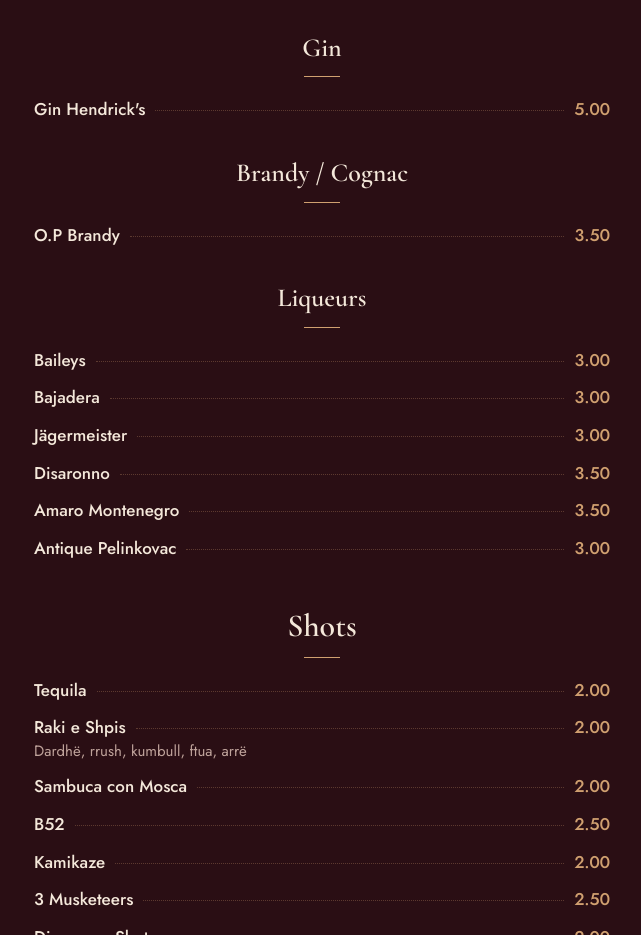
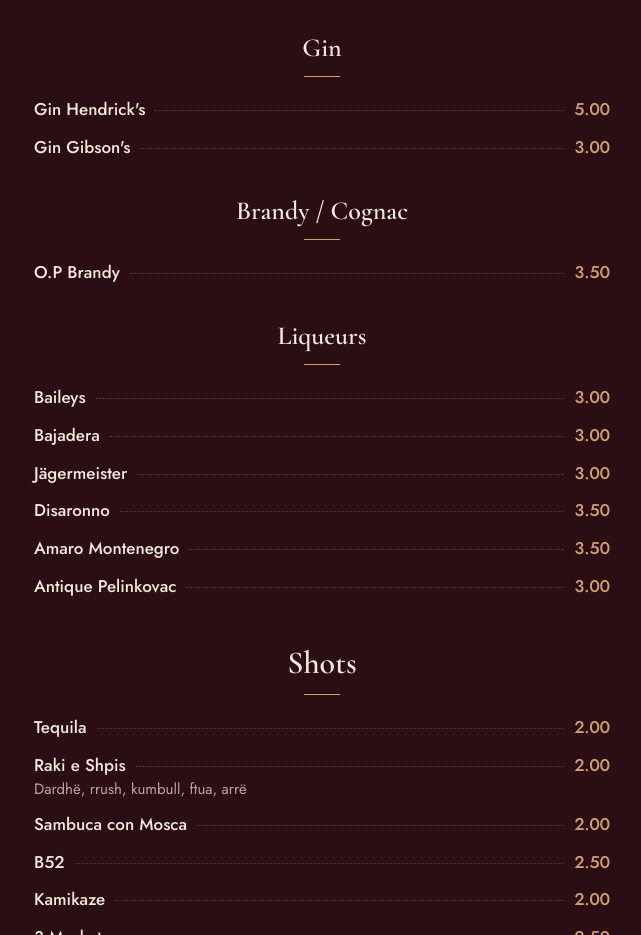
Before and after one commit to OltiG/baretto-menu, a plain HTML site: page drinks.html in a window 1280 px wide. Shown: the part 2701-3636 px from the top of the page, without its empty margins (318-959 px from the left). Drawn offline with nearby package versions, Linux system fonts and the light colour scheme.

Commit message:
Added Gibson's gin

```diff
--- a/drinks.html
+++ b/drinks.html
@@ -129,6 +129,7 @@ footer{text-align:center;color:var(--mute);font-size:14px;padding:10px 20px calc
 <section id="gin" class="mini">
 <h2>Gin</h2><div class="hr"></div>
 <div class="item"><div class="row"><span class="name">Gin Hendrick's</span><span class="lead"></span><span class="price">5.00</span></div></div>
+<div class="item"><div class="row"><span class="name">Gin Gibson's</span><span class="lead"></span><span class="price">3.00</span></div></div>
 </section>
 <section id="brandy" class="mini">
 <h2>Brandy / Cognac</h2><div class="hr"></div>
```
